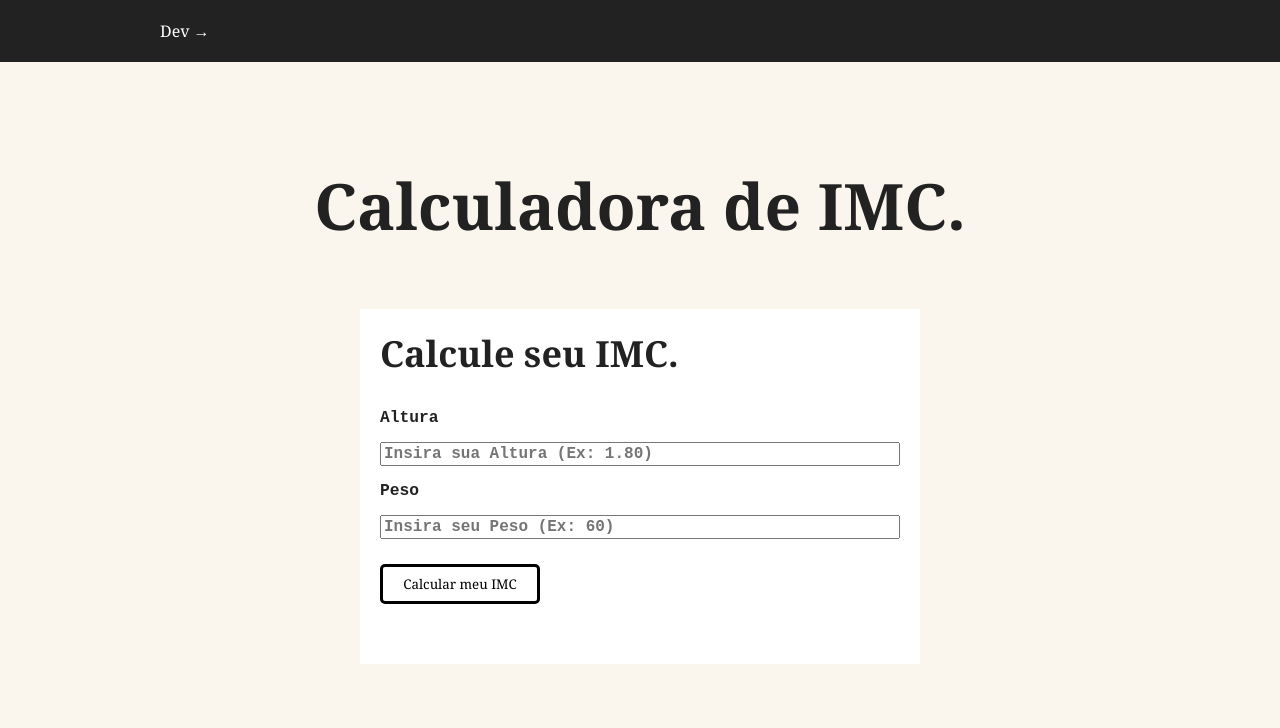
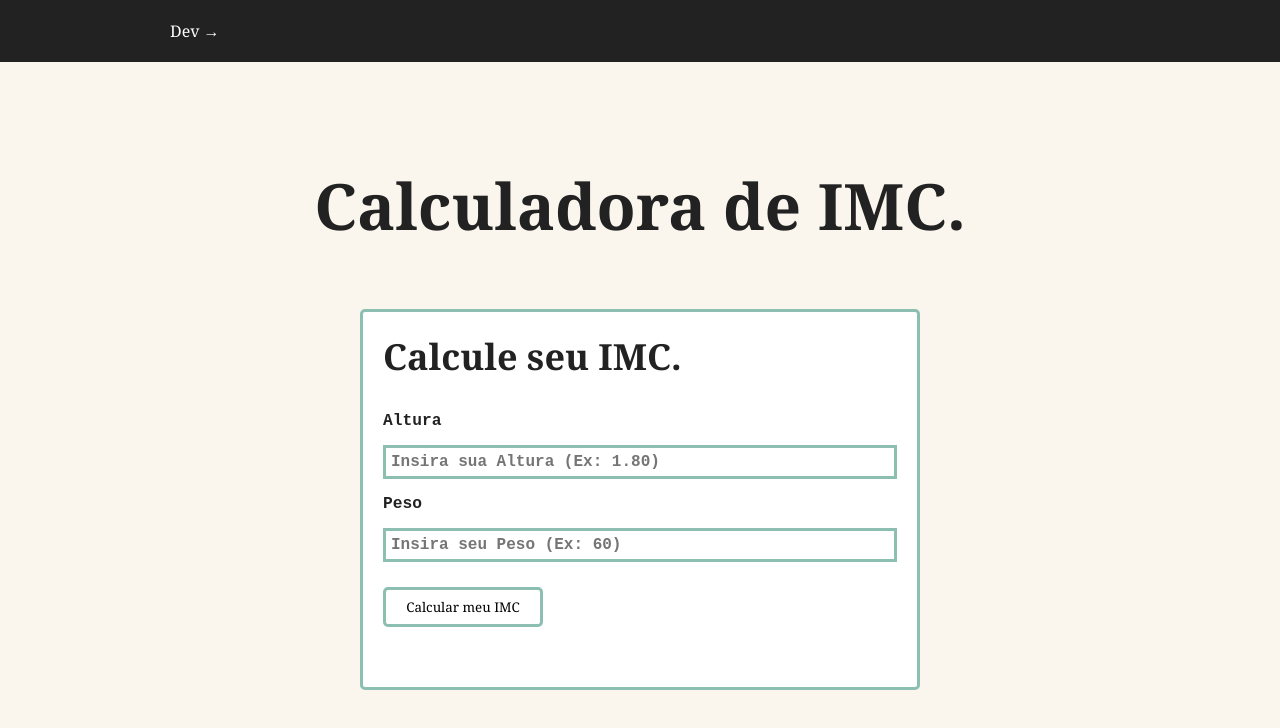
Before and after one commit to rovicz/IMC-Calculator, a plain HTML site: page index.html in a window 1280 px wide. Drawn offline with Linux system fonts and the light colour scheme.

Commit message:
style 2.0

```diff
--- a/css/style.css
+++ b/css/style.css
@@ -58,8 +58,18 @@ img {
 }
 
 .header-item a {
-  color: white;
+  box-shadow: inset 0 0 0 0 #fff;
+  padding: 10px;
+  color: #fff;
   text-decoration: none;
+  transition: color 0.3s ease-in-out, box-shadow 0.3s ease-in-out;
+  border-radius: 5px;
+}
+
+.header-item a:hover {
+  box-shadow: inset 100px 0 0 0 #fff;
+  color: #000;
+  border-radius: 5px;
 }
 
 @media (max-width: 739px) {
@@ -82,6 +92,8 @@ img {
   width: 560px;
   padding: 20px;
   flex-direction: column;
+  border: 3px solid #8cbeb2;
+  border-radius: 5px;
 }
 
 label,
@@ -95,6 +107,11 @@ input {
   font-size: 1rem;
 }
 
+input {
+  border: 3px solid #8cbeb2;
+  padding: 5px;
+}
+
 #formulario h2 {
   margin-bottom: 30px;
   font-size: 2.25em;
@@ -106,14 +123,22 @@ input {
 }
 
 #calcular {
+  box-shadow: inset 0 0 0 0 #fff;
   width: 160px;
   height: 40px;
   background: white;
   border-radius: 5px;
-  border: 3px solid #000;
+  border: 3px solid #8cbeb2;
   font-family: Georgia, monospace;
   margin: 10px 0 40px 0;
   cursor: pointer;
+  transition: color 0.3s ease-in-out, box-shadow 0.3s ease-in-out;
+}
+
+#calcular:hover {
+  box-shadow: inset 160px 0 0 0 #8cbeb2;
+  color: #fff;
+  border-radius: 3px;
 }
 
 .result strong {
```
